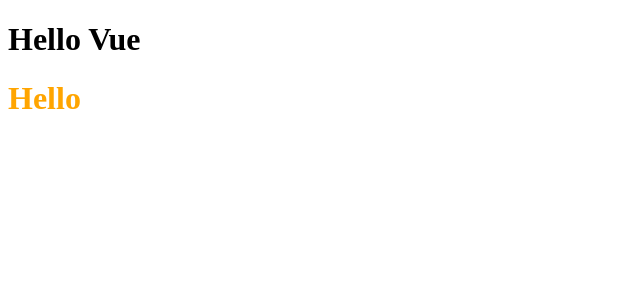
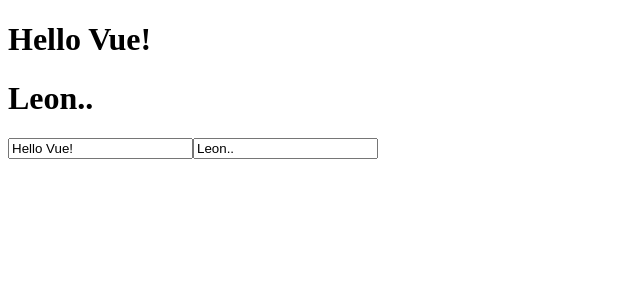
Before and after one commit to SoJuSo/prgrms_vue, a Vue app: page / in a window 1280 px wide. Shown: the top 300 px of the page, without its empty margins (0-640 px from the left). Built offline with nearby package versions, Linux system fonts and the light colour scheme; the HTML template or start-up script is replaced by a standard one.

Commit message:
Day49_1_2

```diff
--- a/src/App.vue
+++ b/src/App.vue
@@ -1,8 +1,10 @@
 <template>
-  <h1 v-if="msg" class="message" @click="log">
+  <h1>
     {{ msg }}
   </h1>
-  <Hello />
+  <h1>{{ name }}</h1>
+  <!-- Hello 컴포넌트의 msg를 v-model으로 양방향 데이터 바인딩을 한다. -->
+  <Hello v-model:message="msg" v-model:name="name" />
 </template>
 
 <script>
@@ -13,7 +15,8 @@
   },
   data() {
     return {
-      msg: "Hello Vue",
+      msg: "Hello Vue!",
+      name: "Leon..",
     };
   },
 };
--- a/src/components/Hello.vue
+++ b/src/components/Hello.vue
@@ -1,9 +1,38 @@
 <template>
-  <h1>Hello</h1>
+  <label>
+    <!-- 이제 에러는 안나지만 데이터가 안바뀐다. -->
+    <!-- modelValue라고 명시해주어야함. -->
+    <!-- <input :value="modelValue" @input="$emit('update:modelValue', $event.target.value)" /> -->
+    <input :value="message" @input="$emit('update:message', $event.target.value)" />
+  </label>
+  <label>
+    <input :value="name" @input="$emit('update:name', $event.target.value)" />
+  </label>
 </template>
 
+<script>
+export default {
+  props: {
+    // modelValue << v-model에서 온 것..?
+    // modelValue: {
+    //   type: String,
+    //   default: "",
+    // },
+    // modelValue를 쓰고 싶지 않다면..?
+    message: {
+      type: String,
+      default: "",
+    },
+    name: {
+      type: String,
+      default: "",
+    },
+  },
+};
+</script>
+
 <style scoped lang="scss">
-$color: orange;
+$color: red;
 h1 {
   color: $color;
 }
```
